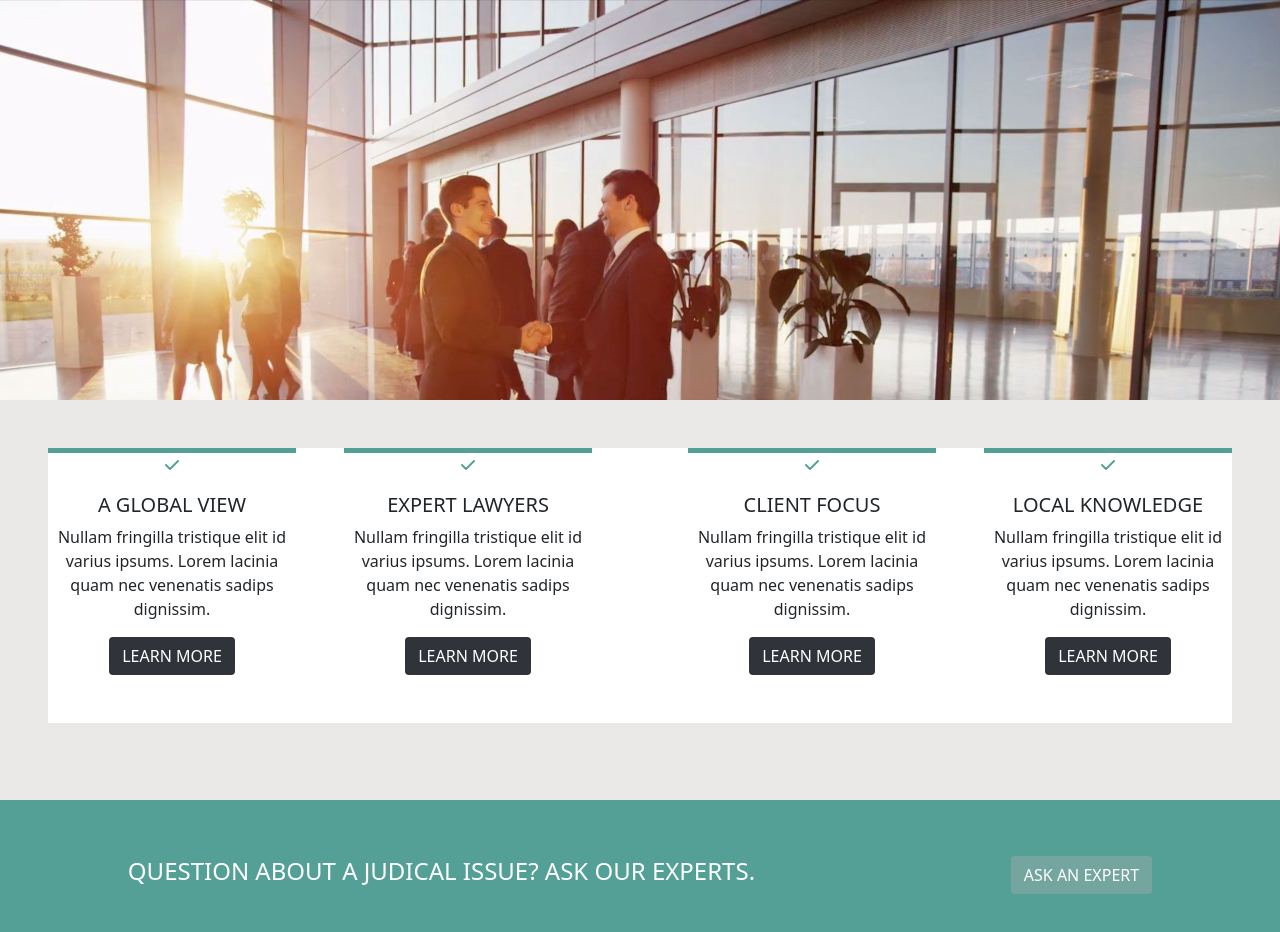
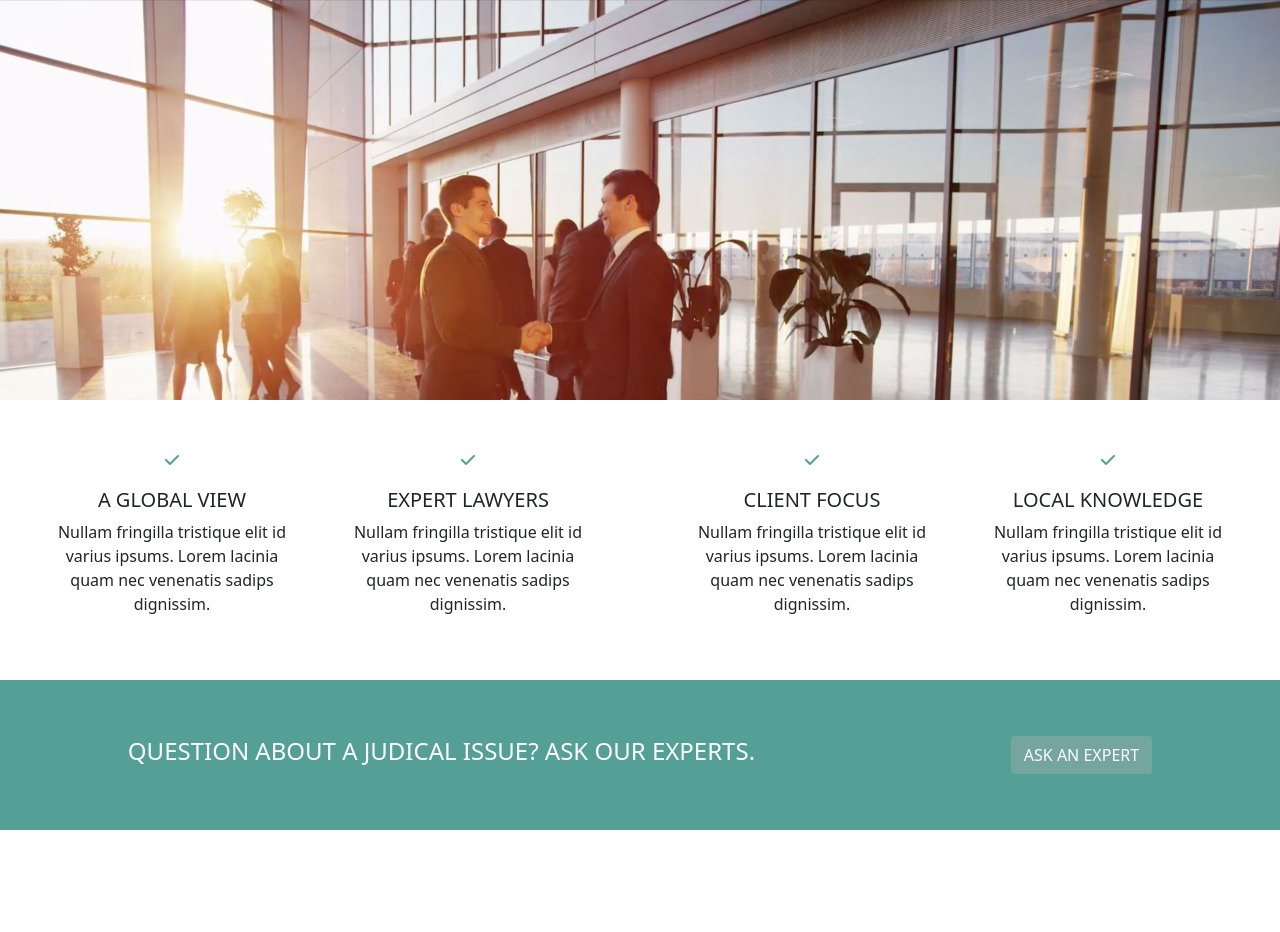
Before and after one commit to AlessandroImpact/proj-html-vuejs, a Vue app: page / in a window 1280 px wide. Shown: the top 932 px of the page. After the commit the page ends 830 px from the top, so only its background shows below. Built offline with nearby package versions, Linux system fonts and the light colour scheme.

Commit message:
feature section done

```diff
--- a/src/components/partial/FeatureSection.vue
+++ b/src/components/partial/FeatureSection.vue
@@ -1,7 +1,7 @@
 <template>
-  <section class=" mybg py-5 ">
+  <section class="  d-flex justify-content-center align-items-center mx-5 bg-white py-5">
 
-      <div class=" d-flex justify-content-center align-items-center mx-5 bg-white">
+
 
       <div class="feature-card text-center">
            <p><i class="fa-solid fa-check check-icon"></i></p>
@@ -9,7 +9,7 @@
           <p>Nullam fringilla tristique elit id
             varius ipsums. Lorem lacinia
             quam nec venenatis sadips dignissim.</p>
-            <button class="btn mybtn-blue mb-5">LEARN MORE</button>
+
 
       </div>
 
@@ -19,7 +19,7 @@
           <p>Nullam fringilla tristique elit id
             varius ipsums. Lorem lacinia
             quam nec venenatis sadips dignissim.</p>
-            <button class="btn mybtn-blue mb-5">LEARN MORE</button>
+
 
       </div>
 
@@ -29,7 +29,7 @@
           <p>Nullam fringilla tristique elit id
             varius ipsums. Lorem lacinia
             quam nec venenatis sadips dignissim.</p>
-            <button class="btn mybtn-blue mb-5">LEARN MORE</button>
+
 
       </div>
 
@@ -39,11 +39,11 @@
           <p>Nullam fringilla tristique elit id
             varius ipsums. Lorem lacinia
             quam nec venenatis sadips dignissim.</p>
-            <button class="btn mybtn-blue mb-5">LEARN MORE</button>
+
 
       </div>
 
-      </div>
+
 
   </section>
 </template>
@@ -59,13 +59,13 @@ export default {
 @import './style/general.scss';
 
 .mybg {
-    background-color: #ebe9e7;
+
     min-height: 400px;
 }
 
 .feature-card {
     max-width: 250px;
-    border-top: 5px solid $askcolor;
+
 
 
 }
@@ -73,10 +73,7 @@ export default {
     color: $askcolor;
 }
 
-.mybtn-blue {
-    background-color: #30343a;
-    color: white;
-}
+
 
 
 
```
